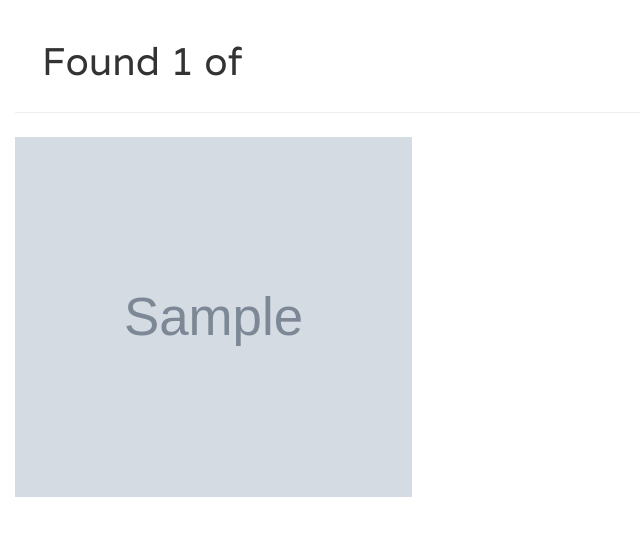
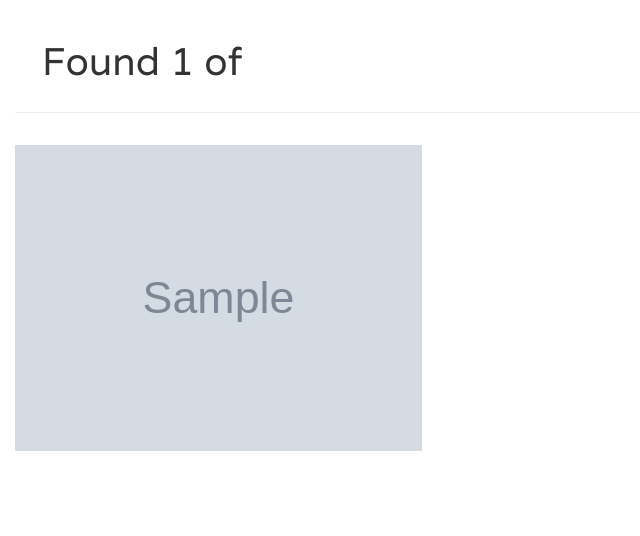
Before and after one commit to carolwanjohi/unsplash-clone, a Django app: template clone/templates/all-posts/search.html in a window 1280 px wide. Shown: the part 76-612 px from the top of the page, without its empty margins (0-640 px from the left). Run offline with Django 3.2, Linux system fonts and the light colour scheme; tables that the repository leaves empty hold one stand-in row (values such as "Sample post"); the template is opened without the code that fills it: values that come from a table or form of the project are taken from there, most other values are stand-ins (such as "Sample title", 1, 10 or a date in 2020); grey boxes marked "Sample" are stand-in pictures; some libraries are stand-ins or nearby versions.

Commit message:
Minor change in styling Change display style of images on the search results template to match the index template

```diff
--- a/clone/templates/all-posts/search.html
+++ b/clone/templates/all-posts/search.html
@@ -47,17 +47,18 @@
 
         <hr>
 
-            <div class="row imageRow">
+            <div class="photo">
 
-                {% for image_post in image_posts %}
+                {% for image_post in image_posts%}
 
-                    <div class="col-sm-6 col-md-4 col-lg-4 imageColumn">
+                    <div class="imageColumn">
 
                         <a href="{% url 'imagePost' image_post.id%}">
 
                             <img src="{{image_post.image.url}}" alt="{{image_post.name}}" class="img-responsive">
 
                         </a>
+
 
                     </div>
 
--- a/static/css/tag.css
+++ b/static/css/tag.css
@@ -6,10 +6,24 @@
     margin-right: 3em;
 }
 
-img.img-responsive{
-    margin-top: 0.25em;
-    height: 45vh;
-    margin-left: auto;
-    margin-right: auto;
-    display: block;
+.photo {
+    position: relative;
+    margin-top: 1%;
+    margin-bottom: 1%;
+    -webkit-column-count: 3; /* Chrome, Safari, Opera */
+    -moz-column-count: 3; /* Firefox */
+    column-count: 3;
 }
+
+.photo img {
+    width: 100%;
+    margin: 12px 0px;
+}
+
+@media only screen and (max-width: 500px) {
+    .photo {
+        -webkit-column-count: 1; /* Chrome, Safari, Opera */
+        -moz-column-count: 1; /* Firefox */
+        column-count: 1;
+    }
+}
```
